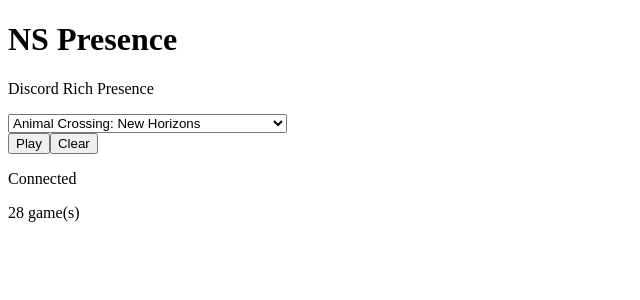
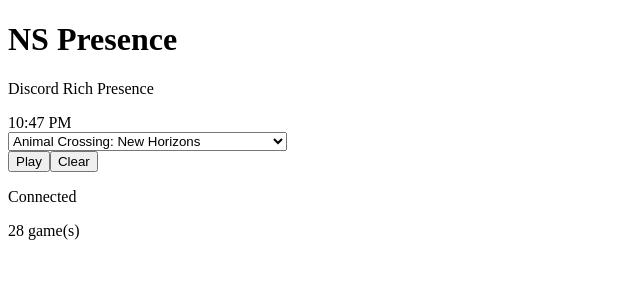
Before and after one commit to Olly-Codes/ns-presence, a React (Vite) app: page / in a window 1280 px wide. Shown: the top 300 px of the page, without its empty margins (0-640 px from the left). Built offline with nearby package versions, Linux system fonts and the light colour scheme.

Commit message:
feat: add and import digital clock component

```diff
--- a/src/components/Header.jsx
+++ b/src/components/Header.jsx
@@ -1,8 +1,16 @@
+import DigitalClock from "./DigitalClock";
+
 const Header = () => {
     return (
         <header className="header-content">
-            <h1>NS Presence</h1>
-            <p>Discord Rich Presence</p>
+            <div className="header-text">
+                <h1>NS Presence</h1>
+                <p>Discord Rich Presence</p>
+            </div>
+            <div className="header-extra">
+                <span className="themes-icon"></span>
+                <DigitalClock />
+            </div>
         </header>
     );
 };
```
